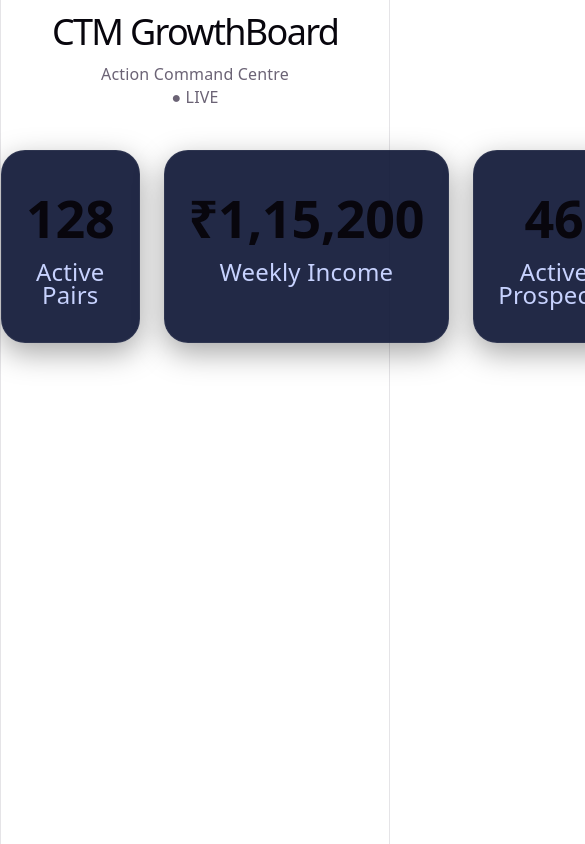
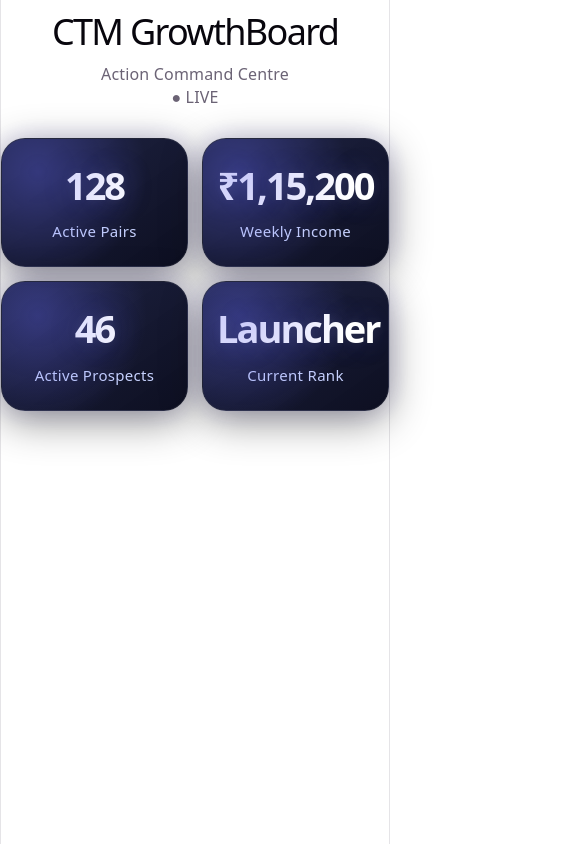
Before and after one commit to SSubhimAA2004/ctm-growthboard, a React (Vite) app: page / in a window 390 px wide. Shown: the top 844 px of the page, 585 px wide, since content can reach past the window. Built offline with nearby package versions, Linux system fonts and the light colour scheme.

Commit message:
Premium KPI UI upgrade

```diff
--- a/src/styles/dashboard.css
+++ b/src/styles/dashboard.css
@@ -5,26 +5,136 @@
   width: 100%;
   display: grid;
   grid-template-columns: repeat(4, 1fr);
-  gap: 24px;
-  margin-top: 40px;
+  gap: 20px;
+  margin-top: 42px;
 }
 
 .metric-card {
-  background: rgba(10, 18, 50, 0.9);
-  border: 1px solid rgba(255,255,255,0.06);
-  border-radius: 24px;
-  padding: 36px 24px;
+  position: relative;
+  overflow: hidden;
+
+  background:
+    linear-gradient(
+      145deg,
+      rgba(20, 25, 60, 0.95),
+      rgba(8, 10, 28, 0.98)
+    );
+
+  border: 1px solid rgba(255,255,255,0.08);
+
+  border-radius: 28px;
+
+  padding: 34px 22px;
+
   text-align: center;
-  box-shadow: 0 10px 30px rgba(0,0,0,0.35);
+
+  box-shadow:
+    0 10px 40px rgba(0,0,0,0.45),
+    0 0 25px rgba(79, 70, 229, 0.15);
+
+  backdrop-filter: blur(18px);
+
+  transition:
+    transform 0.25s ease,
+    box-shadow 0.25s ease,
+    border 0.25s ease;
+}
+
+.metric-card::before {
+  content: "";
+
+  position: absolute;
+  top: -60%;
+  left: -40%;
+
+  width: 220px;
+  height: 220px;
+
+  background: radial-gradient(
+    circle,
+    rgba(99,102,241,0.35),
+    transparent 70%
+  );
+
+  pointer-events: none;
+}
+
+.metric-card:hover {
+  transform: translateY(-6px);
+
+  border: 1px solid rgba(99,102,241,0.35);
+
+  box-shadow:
+    0 20px 50px rgba(0,0,0,0.55),
+    0 0 40px rgba(99,102,241,0.28);
 }
 
 .metric-card h2 {
-  font-size: 52px;
-  font-weight: 700;
-  margin-bottom: 12px;
+  font-size: 58px;
+  font-weight: 800;
+
+  margin-bottom: 14px;
+
+  color: #ffffff;
+
+  letter-spacing: -2px;
+
+  text-shadow:
+    0 0 12px rgba(255,255,255,0.08),
+    0 0 30px rgba(99,102,241,0.25);
 }
 
 .metric-card p {
-  font-size: 24px;
+  font-size: 18px;
+
+  font-weight: 500;
+
   color: #c7d2fe;
+
+  line-height: 1.4;
+
+  letter-spacing: 0.3px;
 }
+
+/* MOBILE OPTIMIZATION */
+
+@media (max-width: 900px) {
+
+  .metrics-strip {
+    grid-template-columns: repeat(2, 1fr);
+    gap: 16px;
+    margin-top: 28px;
+  }
+
+  .metric-card {
+    padding: 28px 18px;
+    border-radius: 24px;
+  }
+
+  .metric-card h2 {
+    font-size: 42px;
+  }
+
+  .metric-card p {
+    font-size: 16px;
+  }
+}
+
+@media (max-width: 520px) {
+
+  .metrics-strip {
+    gap: 14px;
+  }
+
+  .metric-card {
+    padding: 24px 14px;
+  }
+
+  .metric-card h2 {
+    font-size: 38px;
+  }
+
+  .metric-card p {
+    font-size: 15px;
+  }
+}
```
